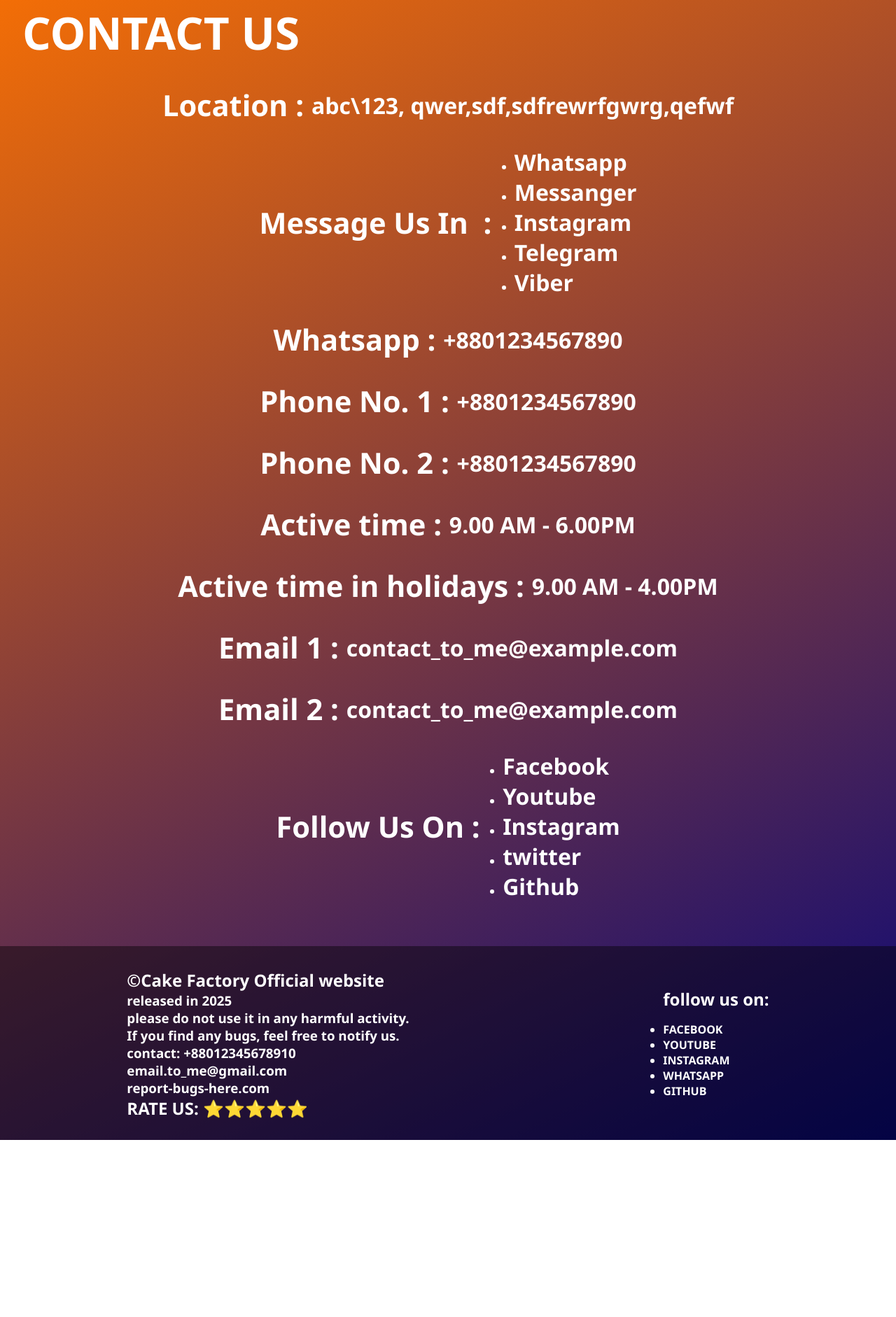
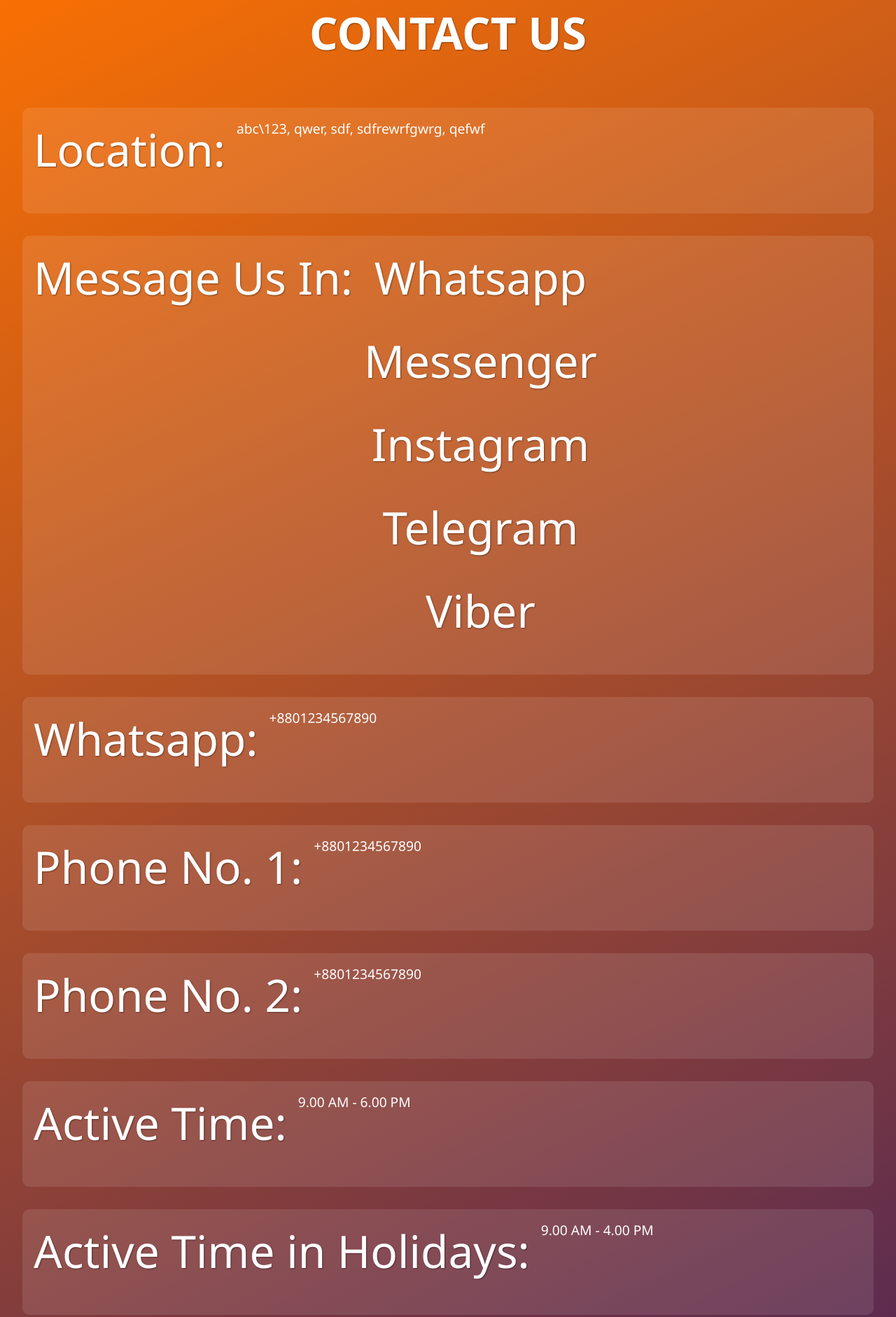
Before and after one commit to AYON160/cakecompany, a plain HTML site: page contact.html in a window 1280 px wide. Shown: the part 116-1998 px from the top of the page at 70% size. Before the commit the page ends 1745 px from the top, so only its background shows below. Drawn offline with Linux system fonts and the light colour scheme.

Commit message:
Updated multiple files and added new feature/page

```diff
--- a/contact.html
+++ b/contact.html
@@ -1,147 +1,225 @@
 <!DOCTYPE html>
 <html lang="en">
 <head>
-    <meta charset="UTF-8">
-    <meta name="viewport" content="width=device-width, initial-scale=1.0">
-    <title>Document</title>
+  <meta charset="UTF-8" />
+  <meta name="viewport" content="width=device-width, initial-scale=1.0"/>
+  <title>Contact Us | Cake Factory</title>
   <style>
-    * {margin: 0;padding: 0;box-sizing: border-box;}
+    * {
+      margin: 0;
+      padding: 0;
+      box-sizing: border-box;
+    }
 
-    body {min-height: 100vh;font-family: 'Segoe UI', Tahoma, Geneva, Verdana, sans-serif;background: linear-gradient(154deg, rgb(255, 115, 0), rgb(6, 6, 121));color: white;}
+    body {
+      min-height: 100vh;
+      font-family: 'Segoe UI', Tahoma, Geneva, Verdana, sans-serif;
+      background: linear-gradient(154deg, rgb(255, 115, 0), rgb(6, 6, 121));
+      color: white;
+    }
 
-    header {padding: 1rem;background-color: rgba(0, 0, 0, 0.2);}
+    header {
+      padding: 1rem;
+      background-color: rgba(0, 0, 0, 0.2);
+    }
 
-    .brand {display: flex;flex-direction: row;justify-content: space-between;align-items: center;flex-wrap: wrap;}
+    .brand {
+      display: flex;
+      flex-direction: row;
+      justify-content: space-between;
+      align-items: center;
+      flex-wrap: wrap;
+    }
 
-    .brand h1 {font-size: 2.5rem;color: white;}
+    .brand h1 {
+      font-size: 2.5rem;
+      color: white;
+    }
 
-    .nav {display: flex;flex-wrap: wrap;gap: 10px;align-items: center;justify-content: center;}
+    .nav {
+      display: flex;
+      flex-wrap: wrap;
+      gap: 10px;
+      align-items: center;
+      justify-content: center;
+    }
 
-    .nav a {font-size: 18px;padding: 8px 12px;border-radius: 10px;text-decoration: none;color: white;transition: 0.3s ease;}
+    .nav a {
+      font-size: 18px;
+      padding: 8px 12px;
+      border-radius: 10px;
+      text-decoration: none;
+      color: white;
+      transition: 0.3s ease;
+    }
 
-    .nav a.active {background: #e69b54;color: #fff;}
+    .nav a.active {
+      background: #e69b54;
+      color: #fff;
+    }
 
-    .nav a:hover {background: white;color: #2563eb;}
+    .nav a:hover {
+      background: white;
+      color: #2563eb;
+    }
 
-    .nav-toggle {display: none;}
+    main {
+      display: grid;
+      gap: 2rem;
+      margin: 2rem;
+    }
 
-    main {display: grid;gap: 2rem;margin: 2rem;}
+    main h1:first-of-type {
+      font-size: 4rem;
+      text-align: center;
+      margin-bottom: 2rem;
+      text-shadow: 1px 1px 2px rgba(0,0,0,0.4);
+    }
 
-    .footerparent{display: flex;flex-direction: row;justify-content: space-around;align-items: center;flex-wrap: wrap;background: rgba(0, 0, 0, 0.438);}
+    .value {
+      display: flex;
+      flex-direction: row;
+      justify-content: flex-start;
+      align-items: flex-start;
+      gap: 1rem;
+      padding: 1rem;
+      background-color: rgba(255, 255, 255, 0.1);
+      border-radius: 10px;
+      flex-wrap: wrap;
+    }
 
-    .value{display: flex;flex-direction: row;justify-content: center;align-items: center;}
+    .value h1 {
+      font-size: 1.2rem;
+      font-weight: normal;
+    }
 
+    .value ul {
+      list-style-type: none;
+      padding-left: 0;
+    }
+
+    .value ul li {
+      margin-bottom: 0.5rem;
+      transition: transform 0.3s ease, color 0.3s ease;
+    }
+
+    .value ul li:hover {
+      transform: translateX(5px);
+      color: #ffd369;
+    }
+
+    .footerparent {
+      display: flex;
+      flex-direction: row;
+      justify-content: space-around;
+      align-items: flex-start;
+      flex-wrap: wrap;
+      background: rgba(0, 0, 0, 0.438);
+      padding: 2rem;
+      margin-top: 3rem;
+    }
+
+    .footerparent h2, .footerparent h3, .footerparent h4 {
+      margin-bottom: 0.5rem;
+    }
+
+    .footerparent ul {
+      list-style: none;
+      padding: 0;
+    }
+
+    .footerparent ul li:hover {
+      color: #fcbf49;
+      cursor: pointer;
+    }
+
+    @media (max-width: 768px) {
+      .brand, .value, .footerparent {
+        flex-direction: column;
+        align-items: flex-start;
+      }
+
+      .nav {
+        justify-content: flex-start;
+      }
+
+      main {
+        margin: 1rem;
+        gap: 1.5rem;
+      }
+    }
   </style>
 </head>
 <body>
   <header>
-        <section class="brand" style="display: flex;flex-direction: row;justify-content: space-between;align-items: center;flex-wrap: wrap;">
+    <section class="brand">
       <h1>CAKE FACTORY</h1>
       <nav class="nav">
         <a href="index.html">Home</a>
-                <a href="about.html" >About Us</a>
+        <a href="about.html">About Us</a>
         <a href="menu.html">Menu Gallery</a>
-                <a href="step1.html ">Order Now</a>
-                <a href="#"class="active">Contact Us</a>
+        <a href="step1.html">Order Now</a>
+        <a href="#" class="active">Contact Us</a>
       </nav>
     </section>
   </header>
+
   <main>
-    <h1 style="font-size: 4rem">CONTACT US</h1>
+    <h1>CONTACT US</h1>
 
     <div class="value">
-        <div style="font-size: 1.3rem;"><h1>Location&nbsp;:&nbsp;</h1></div>
-        <div><h1>abc\123, qwer,sdf,sdfrewrfgwrg,qefwf</h1></div>
+      <h1>Location:</h1>
+      <h1>abc\123, qwer, sdf, sdfrewrfgwrg, qefwf</h1>
     </div>
 
     <div class="value">
-        <div style="font-size: 1.3rem;"><h1>Message Us In &nbsp;:&nbsp;&nbsp;&nbsp;</h1></div>
-        <div>
+      <h1>Message Us In:</h1>
       <ul>
         <li><h1>Whatsapp</h1></li>
-                <li><h1>Messanger</h1></li>
+        <li><h1>Messenger</h1></li>
         <li><h1>Instagram</h1></li>
         <li><h1>Telegram</h1></li>
         <li><h1>Viber</h1></li>
       </ul>
     </div>
-    </div>
+
+    <div class="value"><h1>Whatsapp:</h1><h1>+8801234567890</h1></div>
+    <div class="value"><h1>Phone No. 1:</h1><h1>+8801234567890</h1></div>
+    <div class="value"><h1>Phone No. 2:</h1><h1>+8801234567890</h1></div>
+    <div class="value"><h1>Active Time:</h1><h1>9.00 AM - 6.00 PM</h1></div>
+    <div class="value"><h1>Active Time in Holidays:</h1><h1>9.00 AM - 4.00 PM</h1></div>
+    <div class="value"><h1>Email 1:</h1><h1>contact_to_me@example.com</h1></div>
+    <div class="value"><h1>Email 2:</h1><h1>contact_to_me@example.com</h1></div>
 
     <div class="value">
-        <div style="font-size: 1.3rem;"><h1>Whatsapp&nbsp;:&nbsp;</h1></div>
-        <div><h1>+8801234567890</h1></div>
-    </div>
-
-    <div class="value">
-        <div style="font-size: 1.3rem;"><h1>Phone No. 1&nbsp;:&nbsp;</h1></div>
-        <div><h1>+8801234567890</h1></div>
-    </div>
-
-
-    <div class="value">
-        <div style="font-size: 1.3rem;"><h1>Phone No. 2&nbsp;:&nbsp;</h1></div>
-        <div><h1>+8801234567890</h1></div>
-    </div>
-
-    <div class="value">
-        <div style="font-size: 1.3rem;"><h1>Active time&nbsp;:&nbsp;</h1></div>
-        <div><h1>9.00 AM - 6.00PM</h1></div>
-    </div>
-
-    <div class="value">
-        <div style="font-size: 1.3rem;"><h1>Active time in holidays&nbsp;:&nbsp;</h1></div>
-        <div><h1>9.00 AM - 4.00PM</h1></div>
-    </div>
-
-    <div class="value">
-        <div style="font-size: 1.3rem;"><h1>Email 1&nbsp;:&nbsp;</h1></div>
-        <div><h1>contact_to_me@example.com</h1></div>
-    </div>
-
-    <div class="value">
-        <div style="font-size: 1.3rem;"><h1>Email 2&nbsp;:&nbsp;</h1></div>
-        <div><h1>contact_to_me@example.com</h1></div>
-    </div>
-
-    <div class="value">
-        <div style="font-size: 1.3rem;"><h1>Follow Us On&nbsp;:&nbsp;&nbsp;&nbsp;</h1></div>
-        <div>
+      <h1>Follow Us On:</h1>
       <ul>
         <li><h1>Facebook</h1></li>
-                <li><h1>Youtube</h1></li>
+        <li><h1>YouTube</h1></li>
         <li><h1>Instagram</h1></li>
-                <li><h1>twitter</h1></li>
+        <li><h1>Twitter</h1></li>
         <li><h1>Github</h1></li>
       </ul>
     </div>
-    </div>
-
-
-    <div>
-        <!-- la\ocation -->
-    </div>
-
-
   </main>
 
   <footer>
     <div class="footerparent">
-            <div style="
-            margin-top: 2rem;
-            margin-bottom: 1.8rem;">
-                <h2>&copy;Cake Factory Official website</h2>
-                <h3>released in 2025</h3>
-                <h3>please do not use it in any harmful activity.</h3>
-                <h3>If you find any bugs, feel free to notify us. <br>
-                    contact: +88012345678910
-                    <br>email.to_me@gmail.com
-                    <br>report-bugs-here.com
+      <div>
+        <h2>&copy; Cake Factory Official Website</h2>
+        <h3>Released in 2025</h3>
+        <h3>Please do not use it in any harmful activity.</h3>
+        <h3>
+          If you find any bugs, feel free to notify us. <br />
+          Contact: +88012345678910 <br />
+          Email: email.to_me@gmail.com <br />
+          Report: report-bugs-here.com
         </h3>
         <h2>RATE US: ⭐⭐⭐⭐⭐</h2>
       </div>
       <div>
         <ul>
-                    <h2 style="margin-bottom: 1rem;">follow us on:</h2>
+          <h2 style="margin-bottom: 1rem;">Follow us on:</h2>
           <li><h4>FACEBOOK</h4></li>
           <li><h4>YOUTUBE</h4></li>
           <li><h4>INSTAGRAM</h4></li>
--- /dev/null
+++ b/styles.css
@@ -0,0 +1,29 @@
+
+* {margin: 0;padding: 0;box-sizing: border-box;}
+
+body {min-height: 100vh;font-family: 'Segoe UI', Tahoma, Geneva, Verdana, sans-serif;background: linear-gradient(154deg, rgb(255, 115, 0), rgb(6, 6, 121));color: white;}
+
+/* navbar */
+
+header {padding: 1rem;background-color: rgba(0, 0, 0, 0.2);}
+
+.brand {display: flex;flex-direction: row;justify-content: space-between;align-items: center;flex-wrap: wrap;}
+
+.brand h1 {font-size: 2.5rem;color: white;}
+
+.nav {display: flex;flex-wrap: wrap;gap: 10px;align-items: center;justify-content: center;}
+
+.nav a {font-size: 18px;padding: 8px 12px;border-radius: 10px;text-decoration: none;color: white;transition: 0.3s ease;}
+
+.nav a.active {background: #e69b54;color: #fff;}
+
+.nav a:hover {background: white;color: #2563eb;}
+
+.nav-toggle {display: none;}
+
+/* about.html */
+/* gallery.html */
+/* contact.html */
+/* step1.html */
+/* step2.html */
+/* step3.html */
```
Also changed, not shown: about.html (+5 -33 lines), index.html (+1 -20 lines), menu.html (+72 -46 lines), step2.html (+4 -6 lines). Lines whose indentation alone changed are shown as unchanged.
